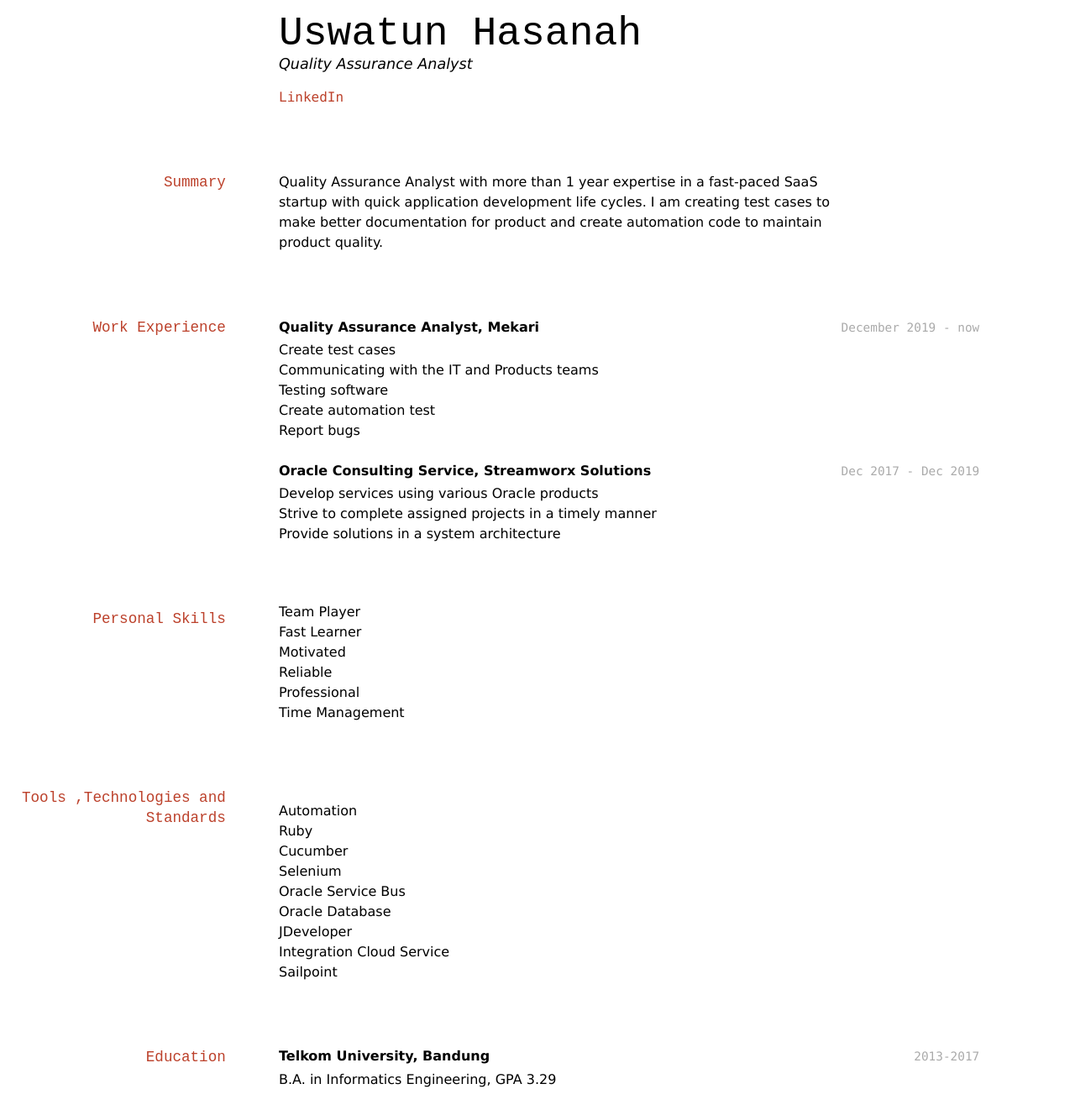
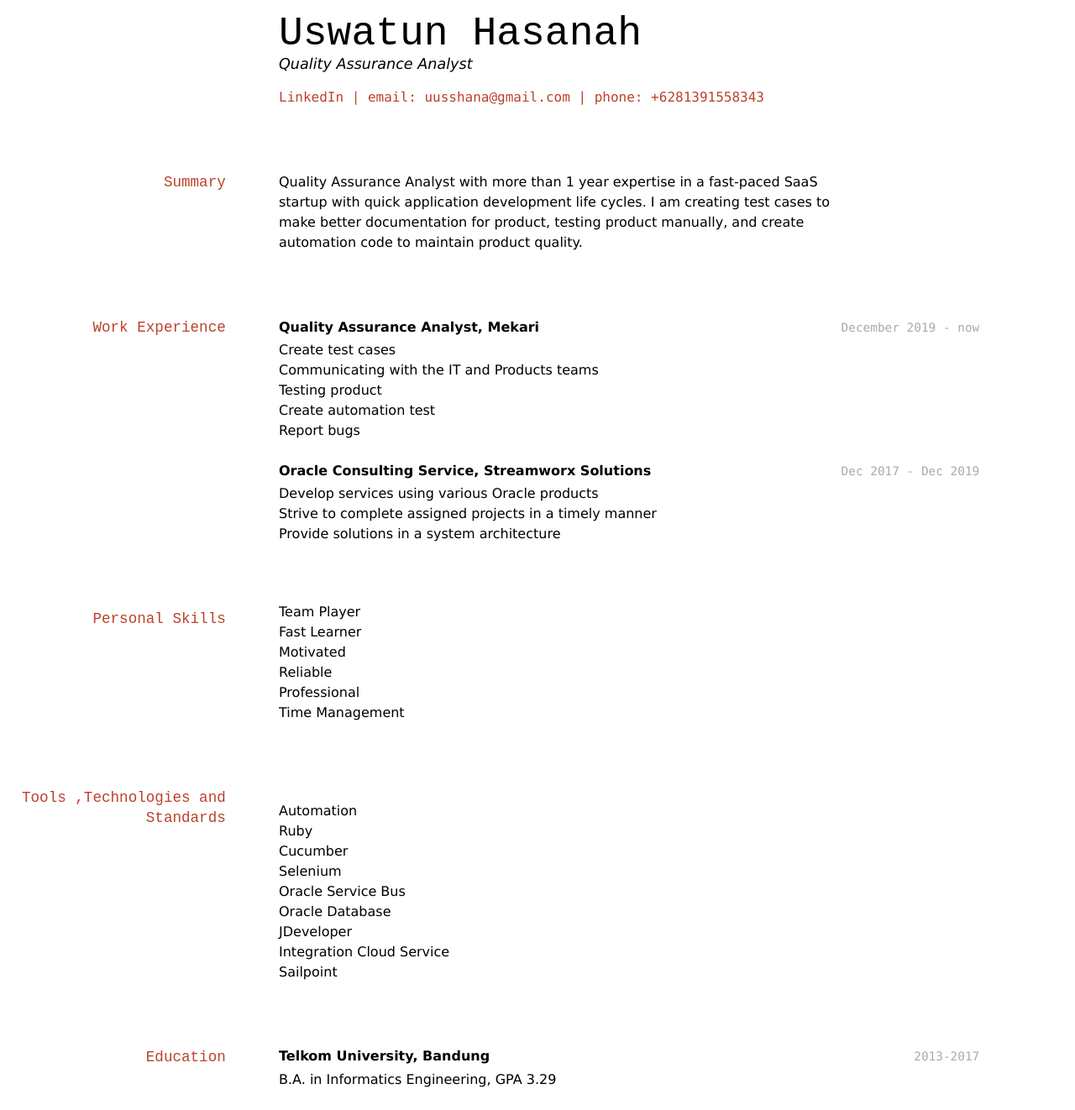
Before and after one commit to elipapa/markdown-cv, a Jekyll site: the page built from index.md, in a window 1280 px wide. Shown: the whole page at 84% size. Built offline with Jekyll 4.4.1, drawn with Linux system fonts in a browser that asks for light colours.

Commit message:
Update index.md

```diff
--- a/index.md
+++ b/index.md
@@ -6,13 +6,13 @@ title: Uswatun Hasanah's CV
 Quality Assurance Analyst
 
 <div id="webaddress">
-<a href="https://www.linkedin.com/in/uswatun-h-3479808b/">LinkedIn</a>
+<a href="https://www.linkedin.com/in/uswatun-h-3479808b/">LinkedIn</a> | email: uusshana@gmail.com | phone: +6281391558343
 </div>
 
 
 ## Summary
 
-Quality Assurance Analyst with more than 1 year expertise in a fast-paced SaaS startup with quick application development life cycles. I am creating test cases to make better documentation for product and create automation code to maintain product quality.
+Quality Assurance Analyst with more than 1 year expertise in a fast-paced SaaS startup with quick application development life cycles. I am creating test cases to make better documentation for product, testing product manually, and create automation code to maintain product quality.
 
 ## Work Experience
 
@@ -21,7 +21,7 @@ __Quality Assurance Analyst, Mekari__
 
 - Create test cases
 - Communicating with the IT and Products teams
-- Testing software
+- Testing product
 - Create automation test
 - Report bugs
 
```
Also changed, not shown: other parts of index.md (+1 -1 lines).
